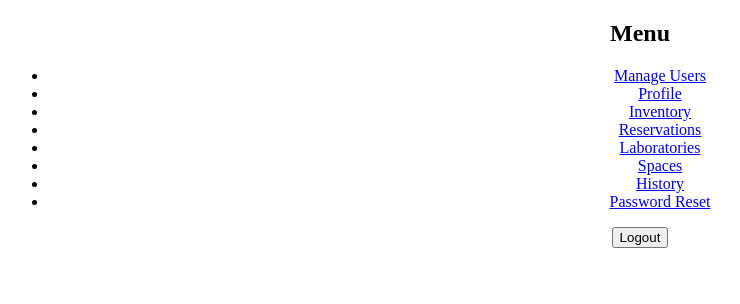
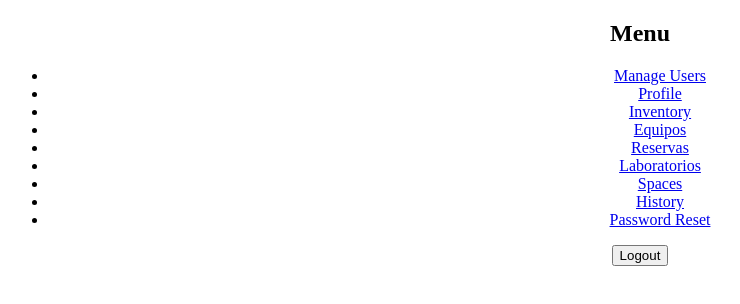
Before and after one commit to gvallejo19/devbandidos, a React (Create React App) app in the folder Aplicacion/client/: page /menu in a window 1280 px wide. Shown: the top 304 px of the page, without its empty margins (0-740 px from the left). Built offline with nearby package versions, Linux system fonts and the light colour scheme; sample sign-in values are in the browser's storage.

Commit message:
Menu actualizado con nuevas rutas

```diff
--- a/Aplicacion/client/src/pages/MenuComponent.jsx
+++ b/Aplicacion/client/src/pages/MenuComponent.jsx
@@ -13,9 +13,10 @@ const MenuComponent = () => {
           <li><Link to="/management-user">Manage Users</Link></li>
           <li><Link to="/profile">Profile</Link></li>
           <li><Link to="/inventory">Inventory</Link></li>
-          <li><Link to="/reservations">Reservations</Link></li>
-          <li><Link to="/laboratories">Laboratories</Link></li>
-          <li><Link to="/spaces">Spaces</Link></li>
+          <li><Link to="/equipos">Equipos</Link></li>
+          <li><Link to="/reservaciones">Reservas</Link></li>
+          <li><Link to="/laboratorios">Laboratorios</Link></li>
+          <li><Link to="/espacios">Spaces</Link></li>
           <li><Link to="/history">History</Link></li>
           <li><Link to="/password-reset">Password Reset</Link></li>
         </ul>
```
